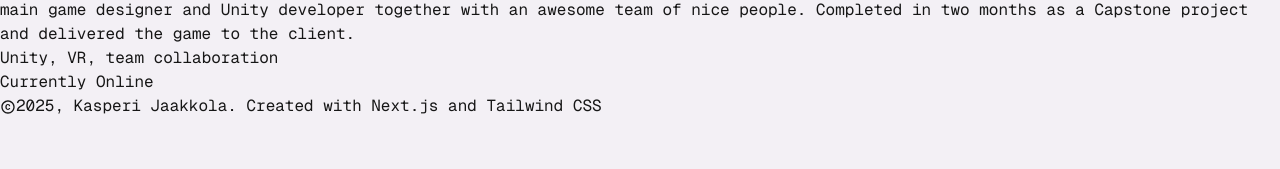
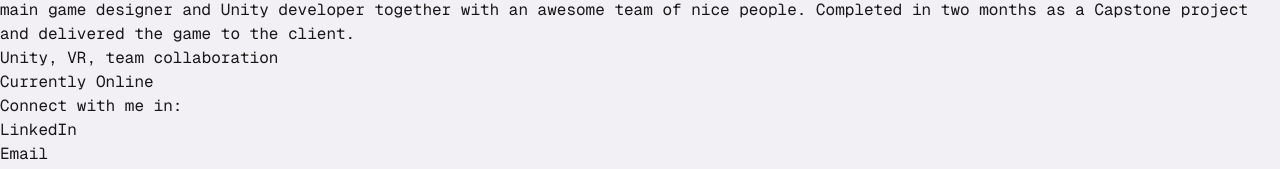
Before and after one commit to qkas/qkas.github.io, a Next.js app: page / in a window 1280 px wide. Shown: the part 1512-1681 px from the top of the page. Before the commit the page ends 1630 px from the top, so only its background shows below. Built offline with nearby package versions, Linux system fonts and the light colour scheme.

Commit message:
Added contact buttons to sidebar

```diff
--- a/src/components/side-bar.tsx
+++ b/src/components/side-bar.tsx
@@ -1,8 +1,45 @@
+"use client";
+
+import { useState } from "react";
+import Link from "next/link";
+
 export default function SideBar() {
-    return (
-        <div className="gap-5 sm:gap-10 border-2 rounded-lg p-5">
-            <span className="text-xl">Currently Online</span>
+  const [copied, setCopied] = useState(false);
+  const email = "kasperijaa@gmail.com";
 
+  const copyEmail = () => {
+    navigator.clipboard.writeText(email).then(() => {
+      setCopied(true);
+    });
+  };
+
+  return (
+    <div className="p-5 flex flex-col justify-start border-2 border-foreground rounded-lg h-fit w-full 2xl:w-fit">
+      <div className="text-[--primary] font-bold mb-10 text-lg lg:text-xl xl:text-2xl">
+        Currently Online
+      </div>
+      <div className="text-base lg:text-lg mb-5 xl:text-xl">
+        Connect with me in:
+      </div>
+      <div className="flex flex-row 2xl:flex-col gap-5">
+        <Link
+          className="font-bold text-base lg:text-lg xl:text-xl hover:scale-105 hover:underline hover:uppercase transition"
+          href="https://www.linkedin.com/in/kasperi-jaakkola"
+          rel="noopener noreferrer"
+          target="_blank"
+        >
+          LinkedIn
+        </Link>
+        <div className="">
+          <button
+            onClick={copyEmail}
+            onMouseLeave={() => setCopied(false)}
+            className="font-bold text-base lg:text-lg xl:text-xl hover:scale-105 hover:underline hover:uppercase transition"
+          >
+            {copied ? "Email Copied" : "Email"}
+          </button>
         </div>
-    )
+      </div>
+    </div>
+  );
 }
```
